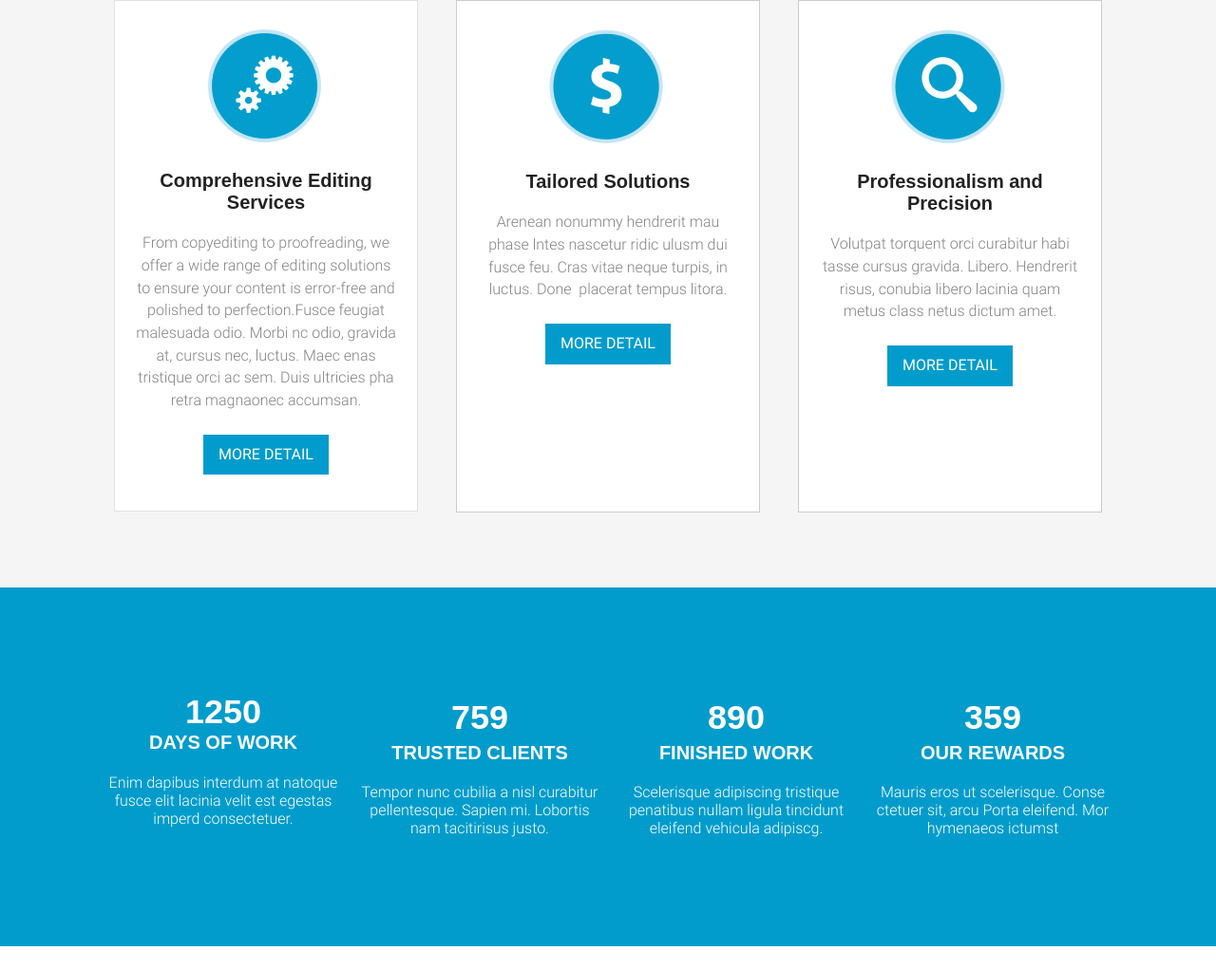
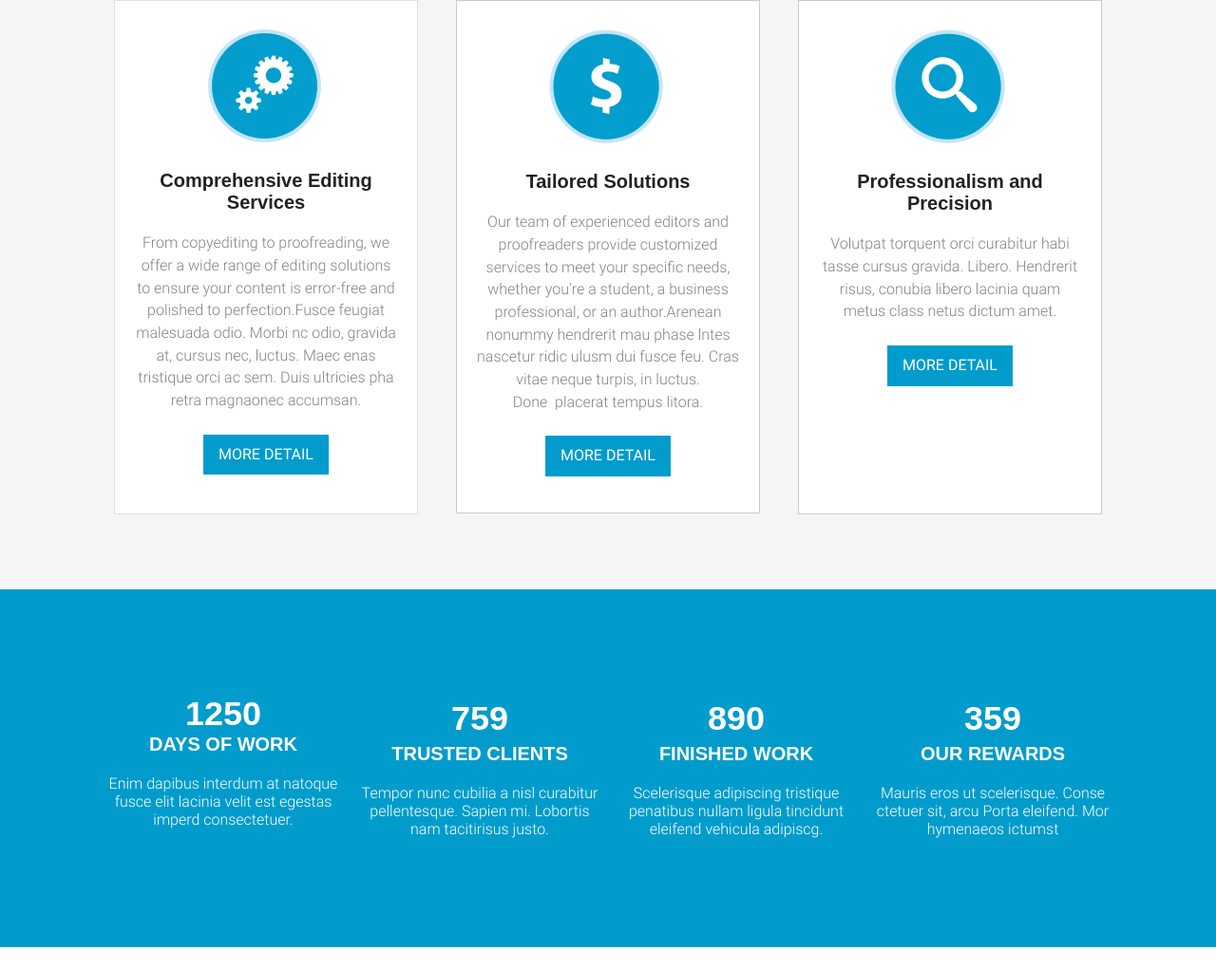
Before and after one commit to davideziefule/davideziefule.github.io, a plain HTML site: page home.html in a window 1280 px wide. Shown: the part 1299-2320 px from the top of the page at 95% size. Drawn offline with Linux system fonts and the light colour scheme.

Commit message:
Update home.html

```diff
--- a/home.html
+++ b/home.html
@@ -177,7 +177,7 @@ CorpOne
 <div class="post_column col-lg-4 col-md-6 col-sm-6 col-xs-12">
 <div class="ttr_Home_html_column12">
 <div style="height:0px;width:0px;overflow:hidden;-webkit-margin-top-collapse: separate;"></div>
-<div class="html_content"><p style="text-align:Center;"><span class="ttr_image" style="float:none;display:block;text-align:center;overflow:hidden;margin:0em 0em 2.14em 0em;"><span><img class="ttr_uniform" src="images/73.png" style="max-width:120px;max-height:120px;" /></span></span><span style="font-family:'Roboto Slab','Arial';font-weight:700;font-size:1.429em;color:rgba(34,34,34,1);">Tailored </span><span style="font-family:'Roboto Slab','Arial';font-weight:700;font-size:1.429em;color:rgba(34,34,34,1);"> </span><span style="font-family:'Roboto Slab','Arial';font-weight:700;font-size:1.429em;color:rgba(34,34,34,1);">Solutions</span></p><p style="margin:1.43em 0em 0.36em 0em;text-align:Center;line-height:1.69014084507042;"><span style="font-family:'Roboto','Arial';font-weight:300;font-size:1.143em;color:rgba(131,131,131,1);">Arenean nonummy hendrerit mau phase lntes nascetur ridic ulusm dui fusce feu. Cras vitae neque turpis, in luctus. Done&nbsp;&nbsp;placerat tempus litora.</span></p><p style="margin:1.43em 0em 0.36em 0em;text-align:Center;line-height:1.69014084507042;"><span><span><a HREF="#" target="_self" class="btn btn-md btn-primary">more detail</a></span></span></p></div>
+<div class="html_content"><p style="text-align:Center;"><span class="ttr_image" style="float:none;display:block;text-align:center;overflow:hidden;margin:0em 0em 2.14em 0em;"><span><img class="ttr_uniform" src="images/73.png" style="max-width:120px;max-height:120px;" /></span></span><span style="font-family:'Roboto Slab','Arial';font-weight:700;font-size:1.429em;color:rgba(34,34,34,1);">Tailored </span><span style="font-family:'Roboto Slab','Arial';font-weight:700;font-size:1.429em;color:rgba(34,34,34,1);"> </span><span style="font-family:'Roboto Slab','Arial';font-weight:700;font-size:1.429em;color:rgba(34,34,34,1);">Solutions</span></p><p style="margin:1.43em 0em 0.36em 0em;text-align:Center;line-height:1.69014084507042;"><span style="font-family:'Roboto','Arial';font-weight:300;font-size:1.143em;color:rgba(131,131,131,1);">Our team of experienced editors and proofreaders provide customized services to meet your specific needs, whether you're a student, a business professional, or an author.Arenean nonummy hendrerit mau phase lntes nascetur ridic ulusm dui fusce feu. Cras vitae neque turpis, in luctus. Done&nbsp;&nbsp;placerat tempus litora.</span></p><p style="margin:1.43em 0em 0.36em 0em;text-align:Center;line-height:1.69014084507042;"><span><span><a HREF="#" target="_self" class="btn btn-md btn-primary">more detail</a></span></span></p></div>
 <div style="height:0px;width:0px;overflow:hidden;-webkit-margin-top-collapse: separate;"></div>
 <div style="clear:both;"></div>
 </div>
```
